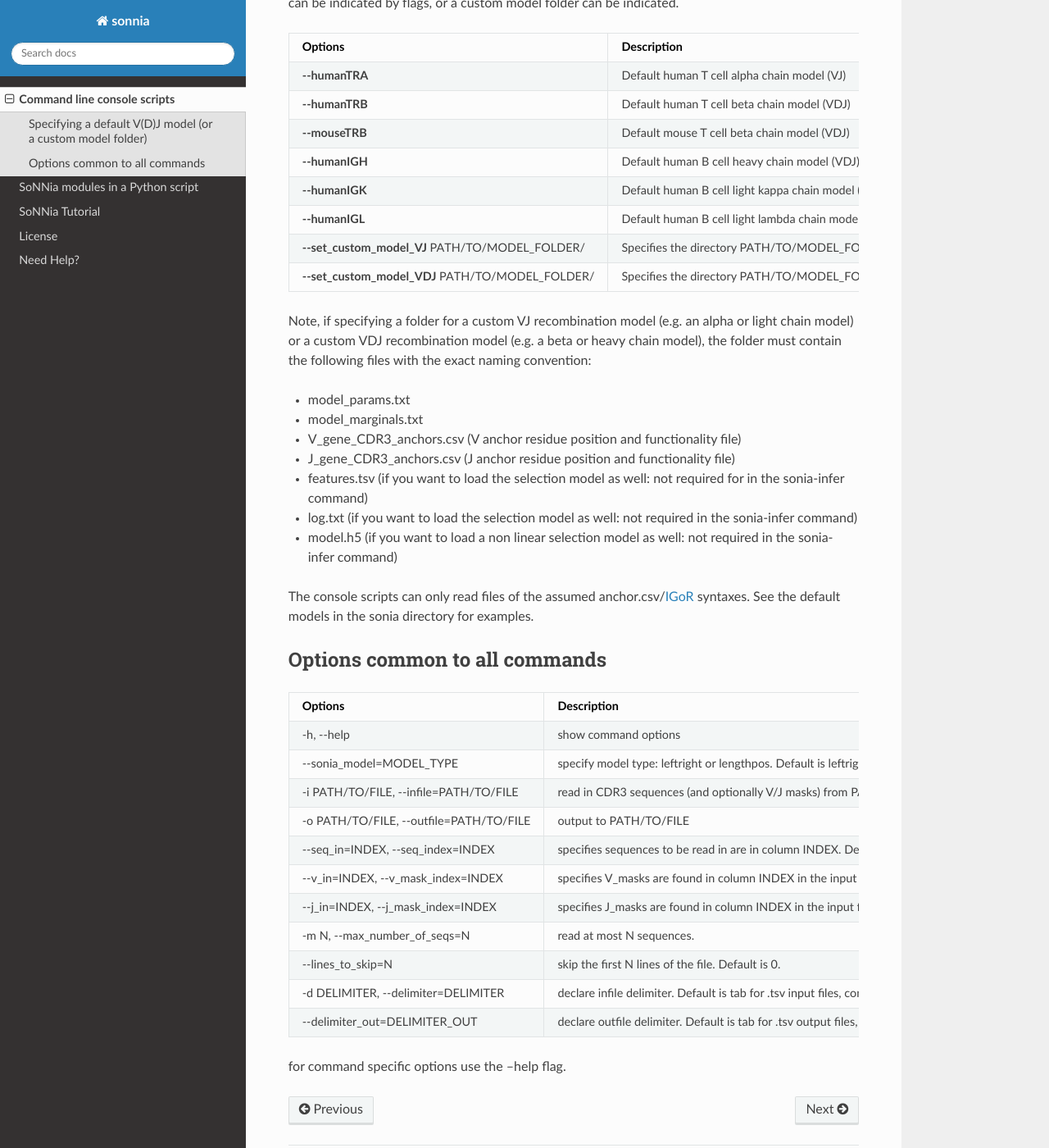
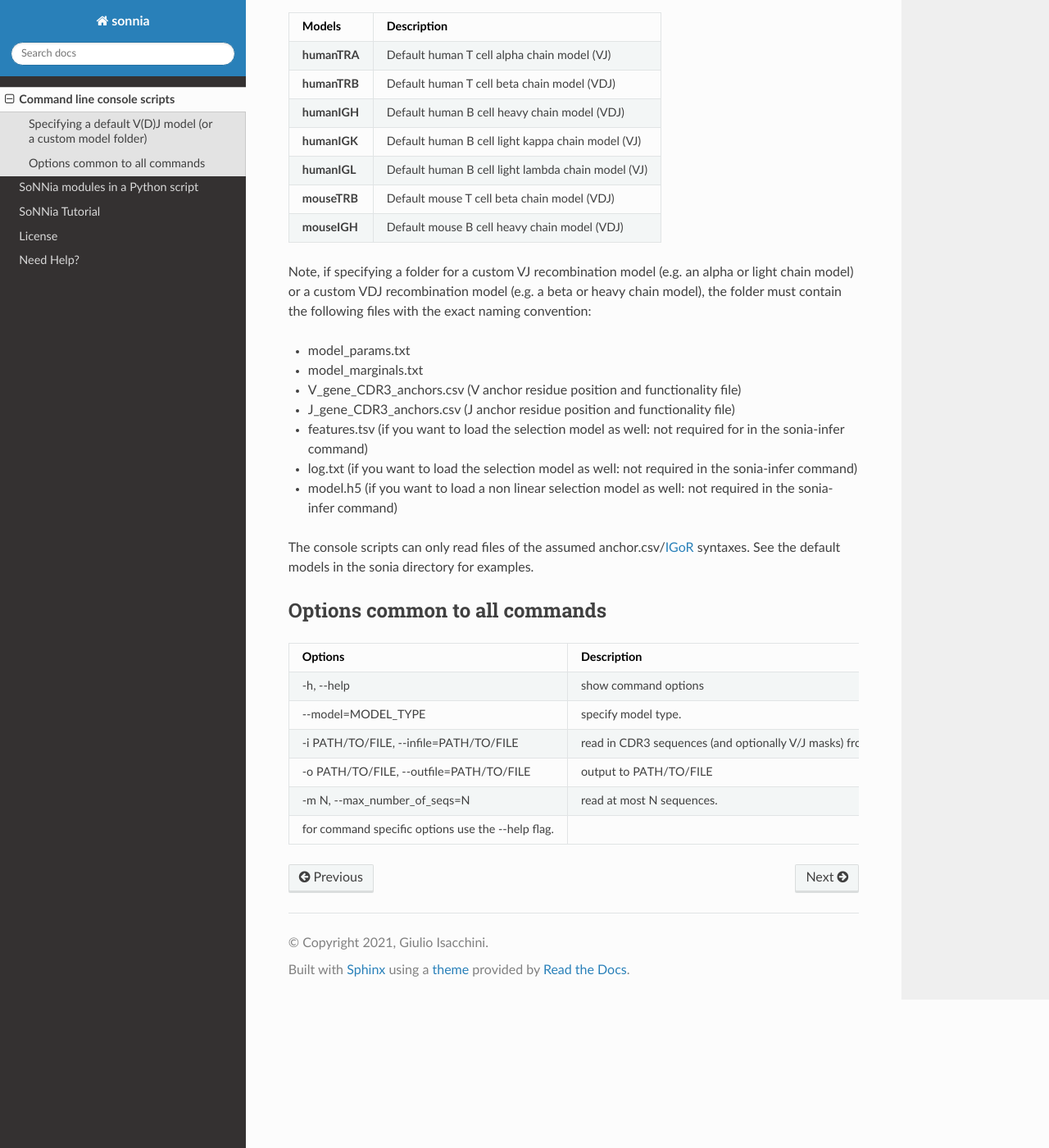
Before and after one commit to statbiophys/soNNia, a Sphinx documentation site: the page built from docs/source/commands.md, in a window 1280 px wide and 1400 px high, scrolled down 1199 px. Shown: the whole window at 82% size. Built offline with Sphinx 7.4.7 and the Read the Docs theme 3.1.0, drawn with Linux system fonts in a browser that asks for light colours; some of the changed text lies outside the part shown.

````diff
--- a/docs/source/commands.md
+++ b/docs/source/commands.md
@@ -1,39 +1,36 @@
 ## Command line console scripts
 
 There are three command line console scripts (the scripts can still be called as executables if SoNNia is not installed):
-1. ```sonnia-evaluate```
+1. ```sonnia evaluate```
   * evaluates Ppost, Pgen or selection factors of sequences according to a generative V(D)J model and selection model.
-2. ```sonnia-generate```
+2. ```sonnia generate```
   * generates CDR3 sequences, before (like olga) or after selection
-3. ```sonnia-infer```
+3. ```sonnia infer```
   * infers a selection model with respect to a generative V(D)J model
 
 For any of them you can execute with the -h or --help flags to get the options.
 
 We offer a quick demonstration of the console scripts. This will show how to generate and evaluate sequences and infer a selection model using the default generation model for human TCR beta chains that ships with the SONIA software. In order to run the commands below you need to download the examples folder.
 
-1. ```$ sonnia-infer --humanTRB -i examples/data_seqs.txt -d ';' -m 10000```
-  * This reads in the full file example_seqs.txt, infers a selection model and saves to the folder sel_model
-
-
-2. ```$ sonnia-generate --set_custom_model_VDJ examples/sonnia_model --post -n 100```
+1. ```$ sonnia infer --model humanTRB -i examples/data_seqs.csv.gz```
+  * This reads in the full file example_seqs.csv.gz, infers a selection model and saves to the folder sel_model
+2. ```$ sonnia generate --model examples/sonnia_model --post -n 100```
   * Generate 100 human TRB CDR3 sequences from the post-selection repertoire and print to stdout along with the V and J genes used to generate them.
-3. ```$ sonnia-evaluate --set_custom_model_VDJ examples/sonnia_model -i examples/data_seqs.txt --ppost -m 100 -d ';' ```
+3. ```$ sonnia evaluate --model examples/sonnia_model -i examples/data_seqs.csv.gz --ppost ```
   * This computes Ppost,Pgen and Q of the first 100 seqs in the data_seqs file.
 
 ### Specifying a default V(D)J model (or a custom model folder)
 All of the console scripts require specifying a V(D)J model. SoNNia ships with 6 default models that can be indicated by flags, or a custom model folder can be indicated.
 
-| Options                                         | Description                                      |
+| Models                                         | Description                                      |
 |-------------------------------------------------|--------------------------------------------------|
-| **--humanTRA**                                  | Default human T cell alpha chain model (VJ)      |
-| **--humanTRB**                                  | Default human T cell beta chain model (VDJ)      |
-| **--mouseTRB**                                  | Default mouse T cell beta chain model (VDJ)      |
-| **--humanIGH**                                  | Default human B cell heavy chain model (VDJ)     |
-| **--humanIGK**                                  | Default human B cell light kappa chain model (VJ)|
-| **--humanIGL**                                  | Default human B cell light lambda chain model (VJ)|
-| **--set_custom_model_VJ** PATH/TO/MODEL_FOLDER/ | Specifies the directory PATH/TO/MODEL_FOLDER/ of a custom VJ generative model|
-| **--set_custom_model_VDJ** PATH/TO/MODEL_FOLDER/| Specifies the directory PATH/TO/MODEL_FOLDER/ of a custom VDJ generative model|
+| **humanTRA**                                  | Default human T cell alpha chain model (VJ)      |
+| **humanTRB**                                  | Default human T cell beta chain model (VDJ)      |
+| **humanIGH**                                  | Default human B cell heavy chain model (VDJ)     |
+| **humanIGK**                                  | Default human B cell light kappa chain model (VJ)|
+| **humanIGL**                                  | Default human B cell light lambda chain model (VJ)|
+| **mouseTRB**                                  | Default mouse T cell beta chain model (VDJ)      |
+| **mouseIGH**                                  | Default mouse B cell heavy chain model (VDJ)      |
 
 Note, if specifying a folder for a custom VJ recombination model
 (e.g. an alpha or light chain model) or a custom VDJ recombination model
@@ -55,15 +52,8 @@ The console scripts can only read files of the assumed anchor.csv/[IGoR](https:/
 | Options                                         | Description                                      |
 |-------------------------------------------------|--------------------------------------------------|
 |  -h, --help                                     | show command options                             |
-|  --sonia_model=MODEL_TYPE                       | specify model type: leftright or lengthpos. Default is leftright |
+|  --model=MODEL_TYPE                             | specify model type.                              |
 |  -i PATH/TO/FILE, --infile=PATH/TO/FILE         | read in CDR3 sequences (and optionally V/J masks) from PATH/TO/FILE|
 |  -o PATH/TO/FILE, --outfile=PATH/TO/FILE        | output to PATH/TO/FILE                           |
-|  --seq_in=INDEX, --seq_index=INDEX              | specifies sequences to be read in are in column INDEX. Default is index 0 (the first column). |
-|  --v_in=INDEX, --v_mask_index=INDEX             | specifies V_masks are found in column INDEX in the input file. Default is 1. |
-|  --j_in=INDEX, --j_mask_index=INDEX             | specifies J_masks are found in column INDEX in the input file. Default is 2. |
 |  -m N, --max_number_of_seqs=N                   | read at most N sequences.                        |
-|  --lines_to_skip=N                              | skip the first N lines of the file. Default is 0.|
-|  -d DELIMITER, --delimiter=DELIMITER            | declare infile delimiter. Default is tab for .tsv input files, comma for .csv files, and any whitespace for all others. Choices: 'tab', 'space', ',', ';', ':' |
-|  --delimiter_out=DELIMITER_OUT                  | declare outfile delimiter. Default is tab for .tsv output files, comma for .csv files, and the infile delimiter for all others. Choices: 'tab', 'space', ',', ';', ':' |
-
 for command specific options use the --help flag.
````
Also changed, not shown: README.md (+10 -17 lines).
